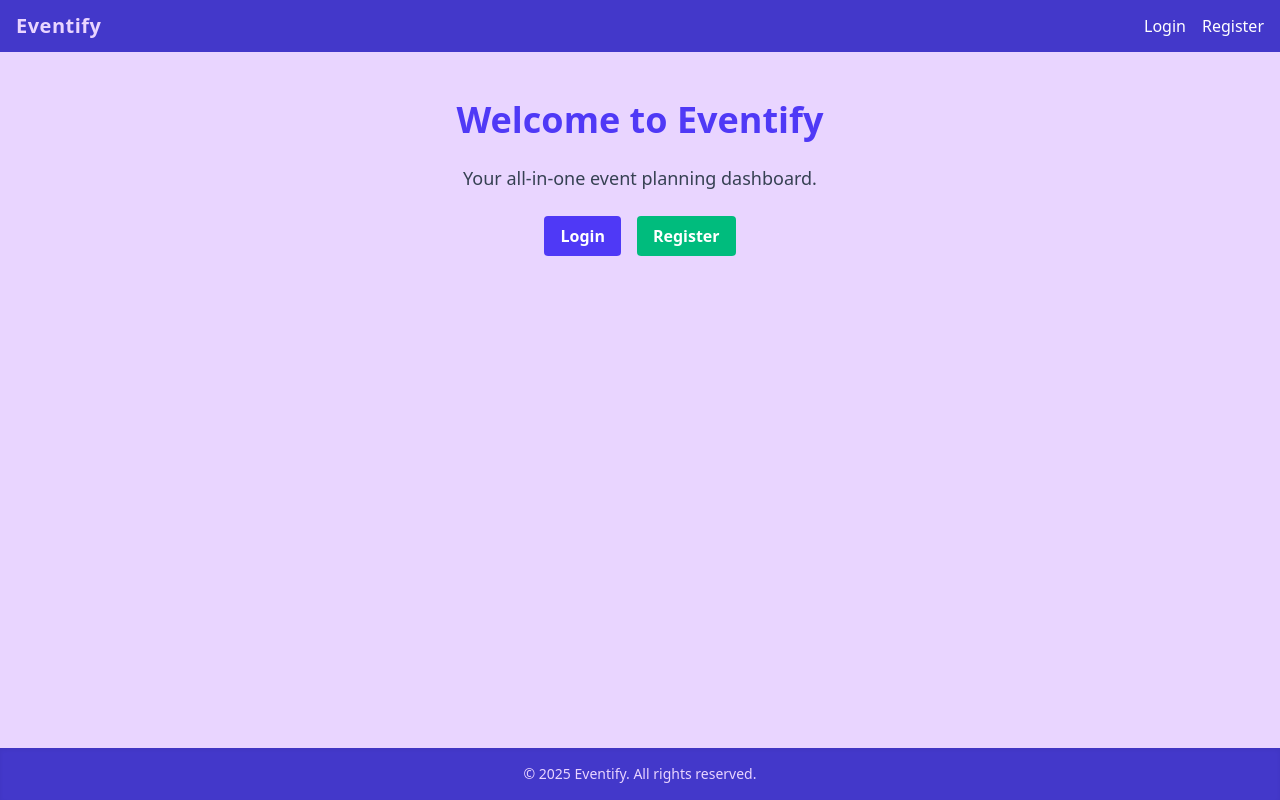
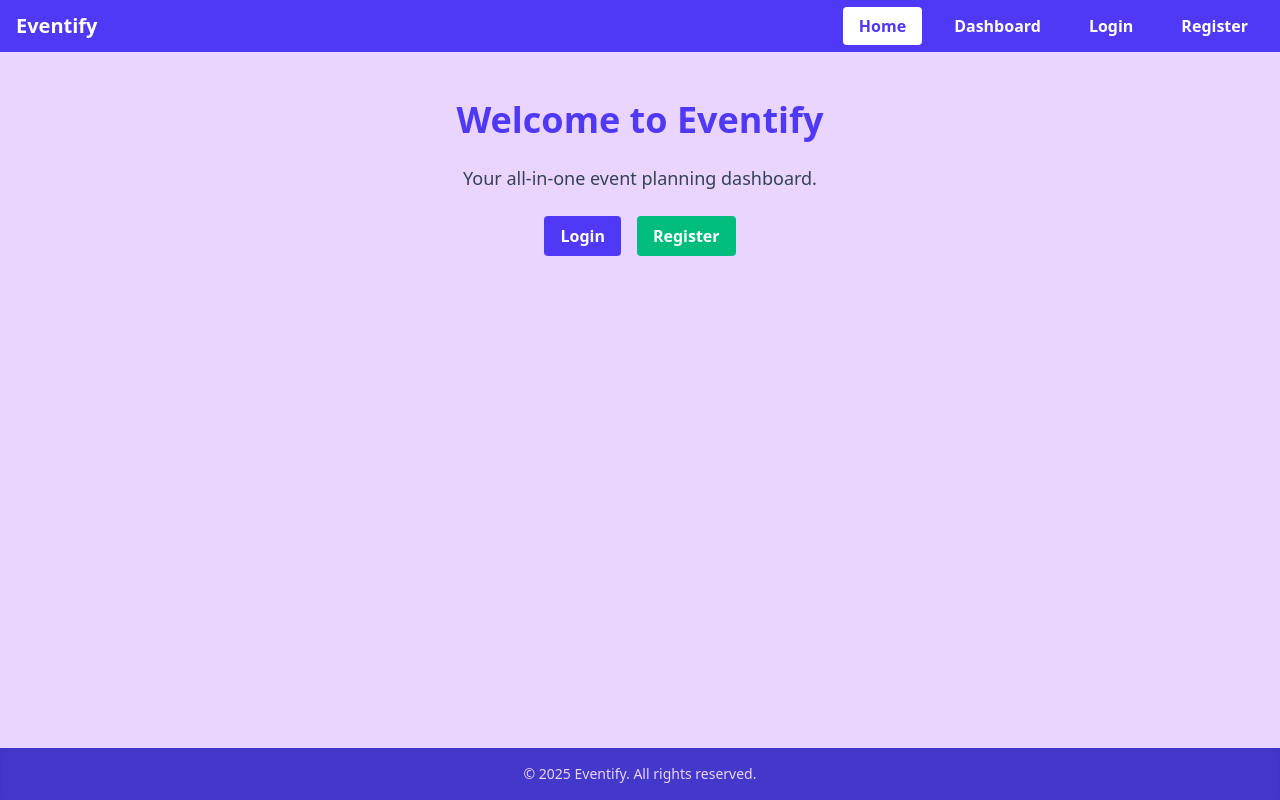
Before and after one commit to YusufBolden/eventify, a React (Vite) app in the folder frontend/: page / in a window 1280 px wide. Built offline with nearby package versions, Linux system fonts and the light colour scheme.

Commit message:
Adds Navbar component and removes Header from App layout

```diff
--- a/frontend/src/App.tsx
+++ b/frontend/src/App.tsx
@@ -1,6 +1,6 @@
 import { Routes, Route } from 'react-router-dom'
-import Header from './components/Header'
 import Footer from './components/Footer'
+import Navbar from './components/Navbar'
 import HomePage from './pages/HomePage'
 import LoginPage from './pages/LoginPage'
 import RegisterPage from './pages/RegisterPage'
@@ -9,7 +9,7 @@ import DashboardPage from './pages/DashboardPage'
 function App() {
   return (
     <div className="min-h-screen flex flex-col">
-      <Header />
+      <Navbar />
       <main className="flex-grow bg-[#E9D5FF]">
         <Routes>
           <Route path="/" element={<HomePage />} />
--- /dev/null
+++ b/frontend/src/components/Navbar.tsx
@@ -0,0 +1,53 @@
+import { Link, useLocation } from 'react-router-dom'
+
+const Navbar = () => {
+  const location = useLocation()
+
+  const isActive = (path: string) => location.pathname === path
+
+  return (
+    <nav className="bg-indigo-600 shadow-md">
+      <div className="max-w-7xl mx-auto px-4 py-3 flex items-center justify-between">
+        <Link to="/" className="text-white text-xl font-bold">
+          Eventify
+        </Link>
+        <div className="space-x-4">
+          <Link
+            to="/"
+            className={`py-2 px-4 font-semibold rounded ${
+              isActive('/') ? 'bg-white text-indigo-600' : 'text-white hover:bg-indigo-500'
+            }`}
+          >
+            Home
+          </Link>
+          <Link
+            to="/dashboard"
+            className={`py-2 px-4 font-semibold rounded ${
+              isActive('/dashboard') ? 'bg-white text-indigo-600' : 'text-white hover:bg-indigo-500'
+            }`}
+          >
+            Dashboard
+          </Link>
+          <Link
+            to="/login"
+            className={`py-2 px-4 font-semibold rounded ${
+              isActive('/login') ? 'bg-white text-indigo-600' : 'text-white hover:bg-indigo-500'
+            }`}
+          >
+            Login
+          </Link>
+          <Link
+            to="/register"
+            className={`py-2 px-4 font-semibold rounded ${
+              isActive('/register') ? 'bg-white text-indigo-600' : 'text-white hover:bg-indigo-500'
+            }`}
+          >
+            Register
+          </Link>
+        </div>
+      </div>
+    </nav>
+  )
+}
+
+export default Navbar
```
